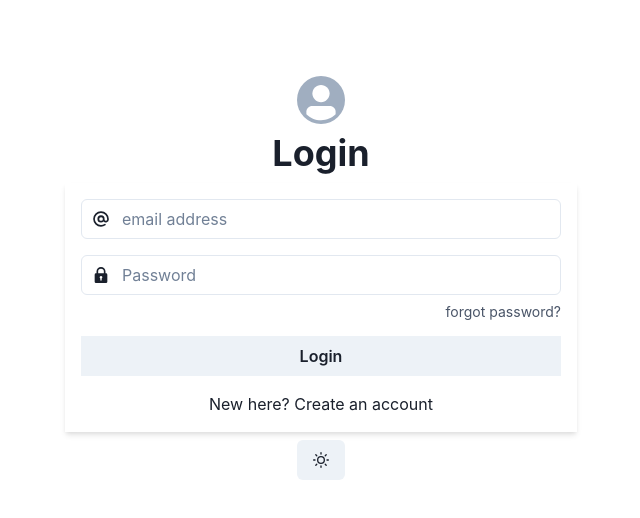
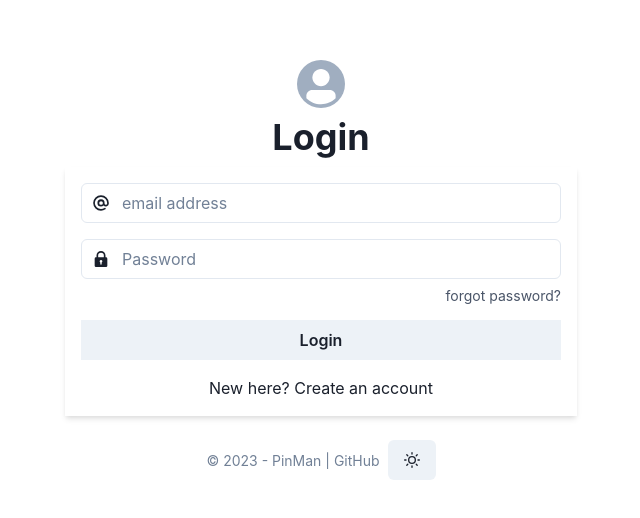
Before and after one commit to alexstojda/pinman, a React (Create React App) app in the folder web/app/: page /app/login in a window 1280 px wide. Shown: the part 122-640 px from the top of the page, without its empty margins (319-959 px from the left). Built offline with nearby package versions, Linux system fonts and the light colour scheme.

Commit message:
test(frontend): fix tests #21

```diff
--- a/web/app/src/layouts/auth/index.tsx
+++ b/web/app/src/layouts/auth/index.tsx
@@ -1,7 +1,7 @@
 import {PropsWithChildren} from "react";
 import {Avatar, Box, Flex, Heading, Stack} from "@chakra-ui/react";
-import ColorToggle from "../../components/ColorToggle";
 import Alert, {AlertData} from "../../components/Alert";
+import Footer from "../footer";
 
 type AuthLayoutProps = PropsWithChildren & {
   title?: string;
@@ -41,9 +41,7 @@ export default function AuthLayout(props: AuthLayoutProps) {
           {props.children}
         </Box>
       </Stack>
-      <Box>
-        <ColorToggle/>
-      </Box>
+      <Footer/>
     </Flex>
   )
 }
--- /dev/null
+++ b/web/app/src/layouts/footer/index.tsx
@@ -0,0 +1,15 @@
+import ColorToggle from "../../components/ColorToggle";
+import {Text, HStack, Spacer, Link} from "@chakra-ui/react";
+
+export default function Footer() {
+  return (
+    <HStack my={4} >
+      <Spacer/>
+      <Text fontSize="sm" color="gray.500">
+        © {new Date().getFullYear()} - PinMan | <Link href={"https://github.com/alexstojda/pinman"}>GitHub</Link>
+      </Text>
+      <ColorToggle/>
+      <Spacer/>
+    </HStack>
+  );
+}
--- a/web/app/src/pages/AuthTest/index.tsx
+++ b/web/app/src/pages/AuthTest/index.tsx
@@ -1,6 +1,7 @@
 import {Button} from "@chakra-ui/react";
 import {Api, useAuth} from "../../api";
 import {useNavigate} from "react-router-dom";
+import Footer from "../../layouts/footer";
 
 export default function AuthTest() {
   const {user} = useAuth({requireAuth: true});
@@ -18,6 +19,7 @@ export default function AuthTest() {
       }}>
         Logout
       </Button>
+      <Footer/>
     </>
   )
 }
--- a/web/app/src/pages/Leagues/index.tsx
+++ b/web/app/src/pages/Leagues/index.tsx
@@ -22,6 +22,7 @@ import {useNavigate} from "react-router-dom";
 import {AxiosError} from "axios";
 import Alert, {AlertData} from "../../components/Alert";
 import LeagueForm from "./Form";
+import Footer from "../../layouts/footer";
 
 const api: Api = new Api();
 
@@ -120,6 +121,7 @@ export default function LeaguesPage(props: LeagueListPageProps) {
           }
         </HStack>
         {renderList()}
+        <Footer/>
       </Container>
     </>
   )
```
Also changed, not shown: 1 other file (tests, documents, lock files or other folders).
